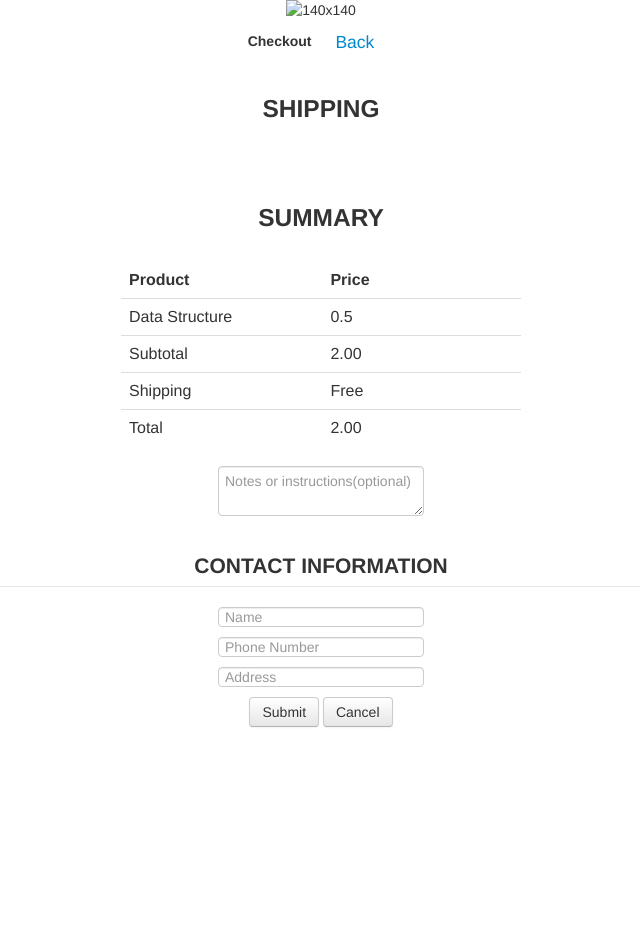
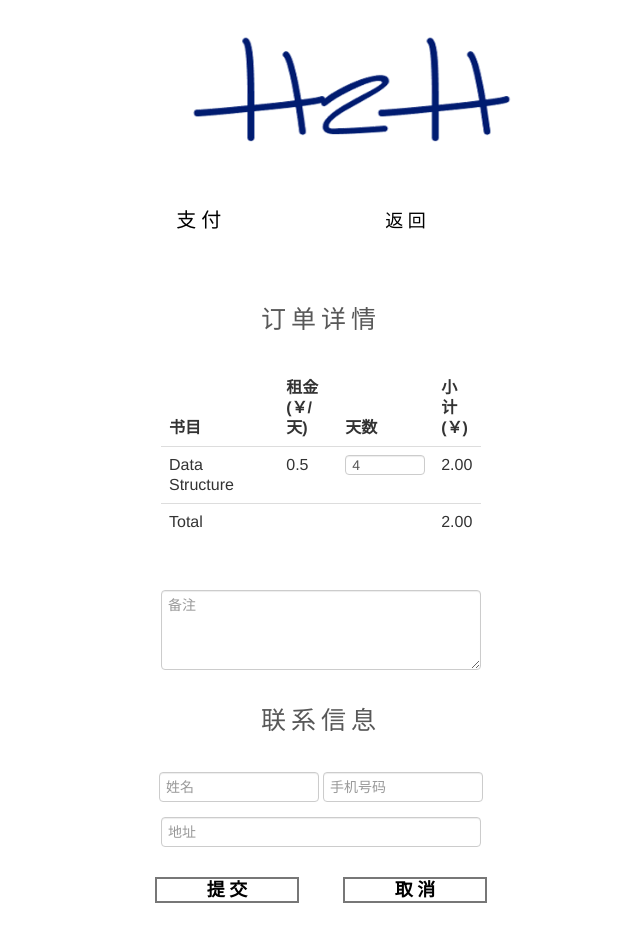
Before and after one commit to zzy994503124/H2H, a plain HTML site: page h2h/user/Order.html in a window 1280 px wide. Shown: the whole page, without its empty margins (319-959 px from the left). Before the commit the page ends 800 px from the top, so only its background shows below. Drawn offline with Linux system fonts and the light colour scheme.

Commit message:
order 页面修改

```diff
--- a/h2h/user/Order.html
+++ b/h2h/user/Order.html
@@ -1,63 +1,56 @@
 <html>
 	<head>
+		<link href="css/bootstrap-combined.min.css" rel="stylesheet" media="screen">
+		<link rel="stylesheet" href="css/order.css" />
+		<meta charset="utf-8"/>
+	</head>
 
-<link href="css/bootstrap-combined.min.css" rel="stylesheet" media="screen">
-<script type="text/javascript">
-</script>
-</head>
+
 <body>
-<div class="container-fluid">
-	<div class="row-fluid">
-		<div class="span12" align ="center">
-			<img style="text-align:center" alt="140x140" src="pics/LOGO.png" />
-			<p><B>Checkout </B>
-			<span > </span>
-			<button class="btn btn-link btn-large" type="button">Back</button>
-			</p>
-			<h3 class="text-center"><B>SHIPPING</B></h3>
-			<br />
-			<h3 class="text-center"><B>SUMMARY</B></h3>
-			<table class="table">
+	<header>
+		<a href="#"><img src="img/LOGO1.png"></a>
+	</header>
+	<div class="content">
+			<div class="summary">
+				<div class="title">
+					<h1>支  付</h1>
+					<a href="info.html">返  回</a>
+				</div>
+				<table class="table" id="orderTable">
+					<h2>订单详情</h2>
 					<thead>
 						<tr>
-						<th width="200">Product</th>
-						<th width="200">Price</th>
+							<th>书目</th>
+							<th>租金(￥/天)</th>
+							<th>天数</th>
+							<th>小计(￥)</th>
 						</tr>
 					</thead>
 					<tbody>
 						<tr>
 							<td>Data Structure</td>
 							<td>0.5</td>
-					</tr>
-					<tr>
-						<td>Subtotal</td>
+							<td><input type="text" value="4"/></td>
 							<td>2.00</td>
 						</tr>
 						<tr>
-						<td>Shipping</td>
-						<td>Free</td>
-					</tr>
-					<tr>
-						<td>Total</td>
+							<td colspan="3">Total</td>
 							<td>2.00</td>
 						</tr>
 					</tbody>
 				</table>
-
-			<textarea placeholder="Notes or instructions(optional)" width="400"></textarea>
-	<br />
-<br />
-	<form>
+				<textarea id="comment" placeholder="备注"></textarea>
+			</div>
+			<form id="cotactInfo">
 				<fieldset class="text-center">
-			<legend contenteditable="true"><B>CONTACT INFORMATION </B></legend>
-			<input class="form-control" placeholder="Name" type="text" /><br />
-			<input class="form-control" placeholder="Phone Number" type="text" /><br />
-			<input class="form-control" placeholder="Address" type="text" /><br />
-			<button class="btn" contenteditable="true" type="submit">Submit</button>
-			<button class="btn" contenteditable="true" >Cancel</button></fieldset>
+					<h2>联系信息</h2>
+					<input class="form-control" placeholder="姓名" type="text" id="name"/>
+					<input class="form-control" placeholder="手机号码" type="text" id="phoneNumber"/><br />
+					<input class="form-control" placeholder="地址" type="text" id="address"/><br />
+					<button  class="button" type="submit" id="submit">提  交</button>
+					<button  class="button" id="cancel">取 消</button>
+				</fieldset>
 			</form>
-</div>
-</div>
 	</div>
 </body>
 </html>
--- a/h2h/user/css/info.css
+++ b/h2h/user/css/info.css
@@ -19,10 +19,13 @@
         		position: absolute;
         	}
         	header a img{
-        		width: 370px;
-        		height: 135px;
+        		width: 320px;
+        		height: 115px;
         		left: auto;
         		position: absolute;
+        	}
+        	header a img:hover{
+        		cursor: pointer;
         	}
         	#content{
         		width: 100%;
--- /dev/null
+++ b/h2h/user/css/order.css
@@ -0,0 +1,143 @@
+		a{
+    		text-decoration: none;
+    		outline: none;
+    	}
+    	header{
+    		width: 100%;
+    		height: 200px;
+    		position: relative;
+  			left: 0;
+  			top: 0;
+
+    	}
+    	header a{
+    		width: 370px;
+    		height: 135px;
+    		left: 40%;
+    		margin: 30px auto;
+    		position: absolute;
+    	}
+    	header a img{
+    		width: 320px;
+    		height: 115px;
+    		left: auto;
+    		position: absolute;
+    	}
+    	header a img:hover{
+    		cursor: pointer;
+    	}
+    	.content{
+    		width: 50%;
+    		height: auto;
+    		position: relative;
+    		left: 25%;
+    		color: rgb(88,88,88);
+    	}
+    	.summary{
+    		width: 100%;
+    		height: auto;
+    		text-align: center;
+    		position: relative;
+    		left: 0;
+    	}
+    	.summary .title{
+    		width: 50%;
+    		height: auto;
+    		text-align: center;
+    		margin: 0 auto 30px;
+    	}
+    	.summary .title h1{
+    		font-size: 20px;
+    		font-family: "微软雅黑";
+    		font-weight: 500;
+    		display: inline-block;
+    		margin: 0 160px 0 -40px;
+    		color: #000000;
+    	}
+    	.summary .title a{
+    		font-size: 18px;
+    		font-family: "微软雅黑";
+    		font-weight: 300;
+    		color: black;
+    		text-decoration: none;
+    		cursor: pointer;
+    	}
+    	.summary .table{
+    		width: 50%;
+    		height: auto;
+    		margin: 0 auto;
+    	}
+    	.summary h2{
+    		font-size: 25px;
+    		font-family: "微软雅黑";
+    		font-weight: 400;
+    		display: inline-block;
+    		color: rgb(88,88,88);
+    		letter-spacing: 5px;
+    		margin: 30px auto;
+    	}
+    	.summary #comment{
+    		width: 50%;
+    		height: auto;
+    		min-height: 80px;
+    		margin-top: 50px;
+    	}
+    	.summary .table thead tr th:nth-child(1){
+    		width: 40%;
+    	}
+    	.summary .table thead tr th:nth-child(2){
+    		width: 20%;
+    	}
+    	.summary .table thead tr th:nth-child(3){
+    		width: 8%;
+    	}
+    	.summary .table thead tr th:nth-child(4){
+    		width: 15%;
+    	}
+    	.summary .table tbody tr td:nth-child(3) input{
+    		width: 80px;
+    	}
+    	#cotactInfo h2{
+    		font-size: 25px;
+    		font-family: "微软雅黑";
+    		font-weight: 400;
+    		color: rgb(88,88,88);
+    		letter-spacing: 5px;
+    	}
+    	#name{
+    		width: 25%;
+    		height: 30px;
+    		margin-top: 10px;
+    	}
+    	#phoneNumber{
+    		width: 25%;
+    		height: 30px;
+    		margin-top: 10px;
+    	}
+    	#address{
+    		width: 50%;
+    		height: 30px;
+    		margin-top: 5px;
+    	}
+    	.button{
+    		width: 130px;
+    		border: 2px solid #777777;
+    		background-color: #FFFFFF;
+    		font-size: 18px;
+    		font-weight: 600;
+    		font-family:"YouYuan";
+    		transition: all 0.3s ease-in-out;
+    		margin: 20px;
+    	}
+    	.button:hover{
+    		background-color: black;
+    		border: 2px solid transparent;
+    		color: white;
+    		cursor: pointer;
+    	}
+    	#submit{
+    		width: 22.5%;
+    	}
+    	#cancel{
+    		width: 22.5%;
+    	}
```
Also changed, not shown: h2h/user/info.html (+3 -3 lines). Lines whose indentation alone changed are shown as unchanged.
